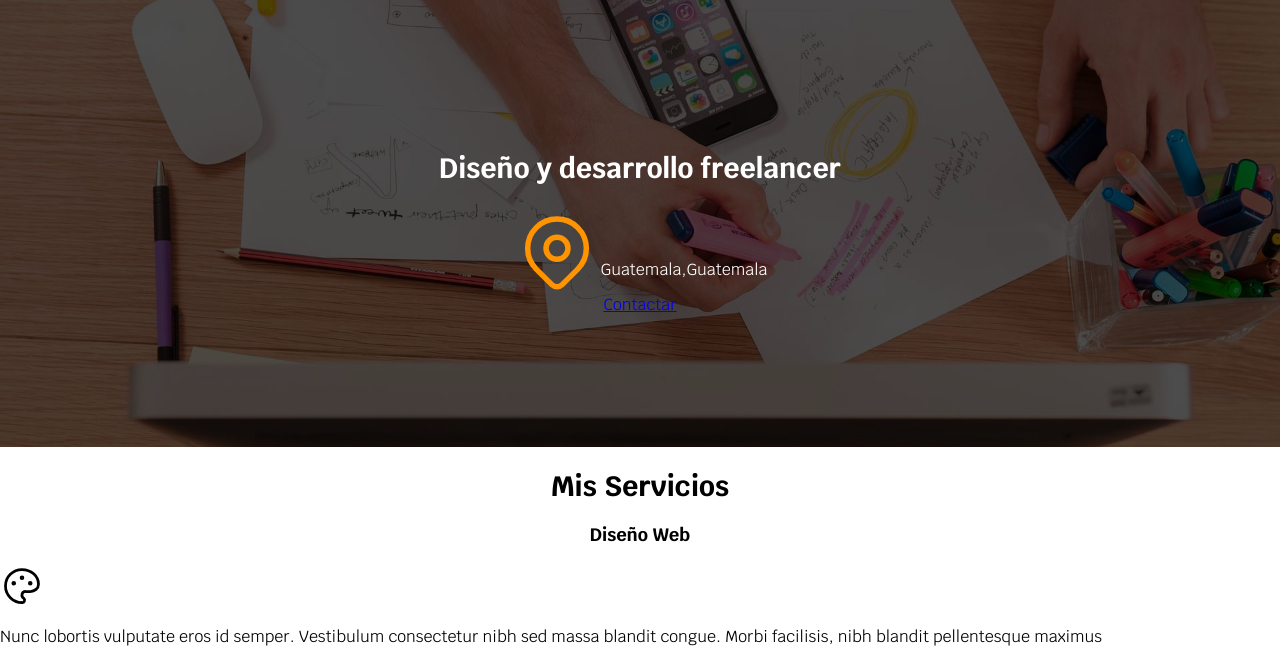
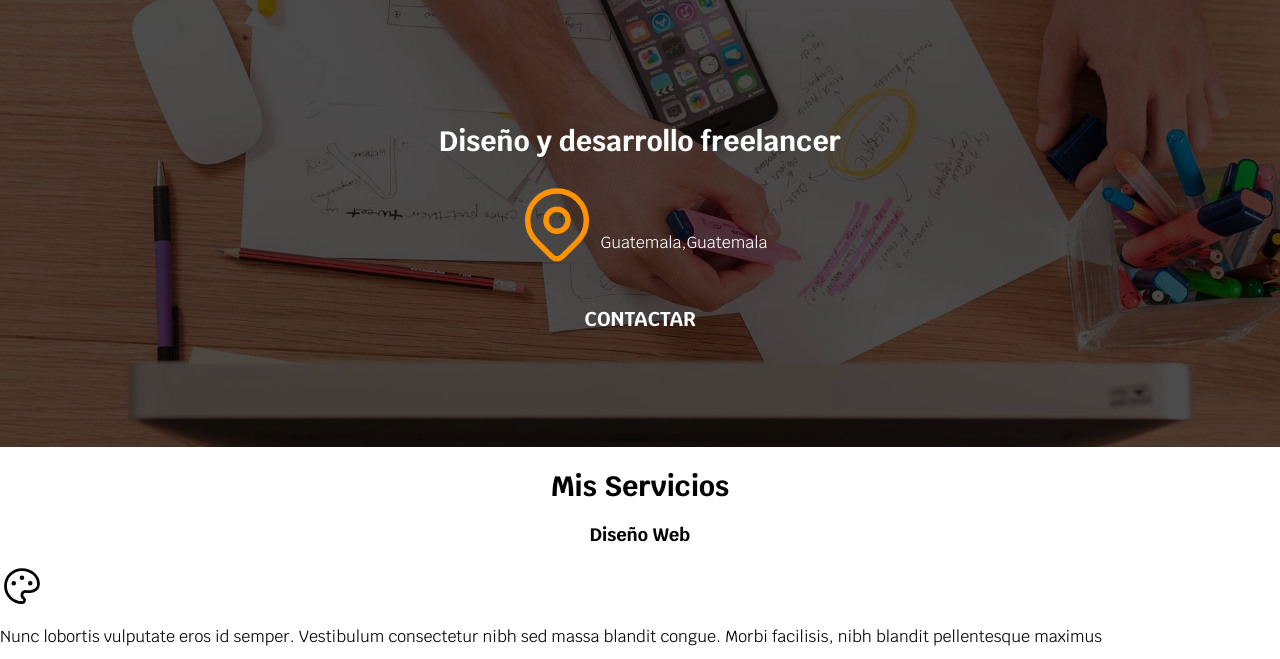
Before and after one commit to marvin-zapeta/freelance, a plain HTML site: page freelancer_inicio/index.html in a window 1280 px wide. Shown: the part 141-800 px from the top of the page. Drawn offline with Linux system fonts and the light colour scheme.

Commit message:
agregamos un boton

```diff
--- a/freelancer_inicio/css/styles.css
+++ b/freelancer_inicio/css/styles.css
@@ -41,6 +41,25 @@ h1,h2,h3 {
 .contenedor {
     max-width: 120rem;
     margin: 0 auto;
+}
+
+.boton {
+    background-color: var(--sescundario);
+    color: var(--blanco);
+    padding: 1rem 3rem;
+    margin-top: 3rem;
+    font-size: 2rem;
+    text-decoration: none;
+    text-transform: uppercase;
+    font-weight: bold;
+    border-radius: .5rem;
+    width: 90%;
+}
+
+@media (min-width: 768px) {
+    .boton {
+        width: auto;
+    }
 }
 
 .nav-bg {
--- a/freelancer_inicio/index.html
+++ b/freelancer_inicio/index.html
@@ -44,7 +44,7 @@
             <p>Guatemala,Guatemala</p>
         </div>
 
-        <a href="#">Contactar</a>
+        <a class="boton" href="#">Contactar</a>
         </div>
     </section>
 
```
